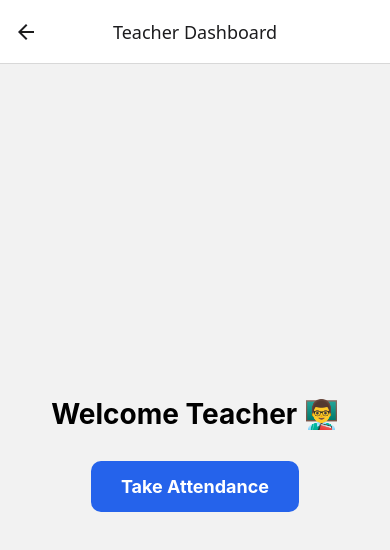
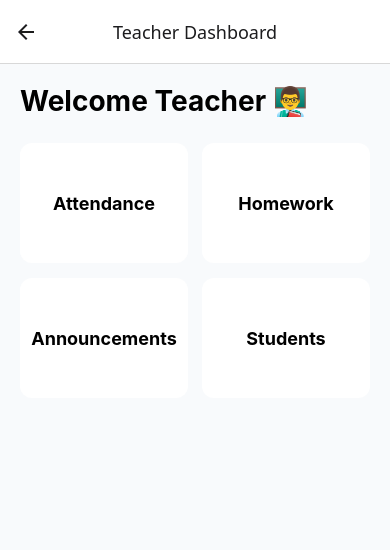
Before and after one commit to kranthinaremsetti/SunSchoolApp, a React Native app: screen /TeacherDashboard in a window 390 px wide. Shown: the top 550 px of the page. Built offline with nearby package versions, Linux system fonts and the light colour scheme.

Commit message:
Add fees module and upgrade teacher dashboard

```diff
--- /dev/null
+++ b/src/data/fees.ts
@@ -0,0 +1,23 @@
+export const feesData = [
+  {
+    studentId: 1,
+    totalFee: 30000,
+    paidAmount: 10000,
+    dueAmount: 20000,
+    dueDate: "2026-07-01",
+  },
+  {
+    studentId: 2,
+    totalFee: 30000,
+    paidAmount: 25000,
+    dueAmount: 5000,
+    dueDate: "2026-07-01",
+  },
+  {
+    studentId: 3,
+    totalFee: 30000,
+    paidAmount: 30000,
+    dueAmount: 0,
+    dueDate: "2026-07-01",
+  },
+];
--- a/src/navigation/AppNavigator.tsx
+++ b/src/navigation/AppNavigator.tsx
@@ -10,6 +10,10 @@ import AnnouncementsScreen from "../screens/AnnouncementsScreen";
 import HomeworkScreen from "../screens/HomeworkScreen";
 import TeacherAttendanceScreen from "../screens/TeacherAttendanceScreen";
 import NotificationScreen from "../screens/NotificationScreen";
+import FeesScreen from "../screens/FeesScreen";
+import TeacherHomeworkScreen from "../screens/TeacherHomeworkScreen";
+import TeacherAnnouncementScreen from "../screens/TeacherAnnouncementScreen";
+
 const Stack = createNativeStackNavigator();
 
 export default function AppNavigator() {
@@ -65,6 +69,21 @@ export default function AppNavigator() {
         name="Notifications"
         component={NotificationScreen}
       />
+      <Stack.Screen
+        name="Fees"
+        component={FeesScreen}
+      />
+      <Stack.Screen
+        name="TeacherHomework"
+        component={TeacherHomeworkScreen}
+        options={{ title: "Post Homework" }}
+      />
+
+      <Stack.Screen
+        name="TeacherAnnouncement"
+        component={TeacherAnnouncementScreen}
+        options={{ title: "Post Announcement" }}
+      />
       </Stack.Navigator>
     </NavigationContainer>
   );
--- /dev/null
+++ b/src/screens/FeesScreen.tsx
@@ -0,0 +1,125 @@
+import {
+  View,
+  Text,
+  StyleSheet,
+  TouchableOpacity,
+  Alert,
+} from "react-native";
+
+import { feesData } from "../data/fees";
+import { currentStudentId } from "../data/session";
+
+export default function FeesScreen() {
+  const fee = feesData.find(
+    (f) => f.studentId === currentStudentId
+  );
+
+  if (!fee) {
+    return (
+      <View style={styles.container}>
+        <Text>No fee information found.</Text>
+      </View>
+    );
+  }
+
+  const handlePayment = () => {
+    Alert.alert(
+      "Payment",
+      "Payment Successful (Demo)"
+    );
+  };
+
+  return (
+    <View style={styles.container}>
+      <Text style={styles.title}>
+        Fees Details
+      </Text>
+
+      <View style={styles.card}>
+        <Text style={styles.label}>
+          Total Fee
+        </Text>
+        <Text style={styles.value}>
+          ₹{fee.totalFee}
+        </Text>
+
+        <Text style={styles.label}>
+          Paid Amount
+        </Text>
+        <Text style={styles.value}>
+          ₹{fee.paidAmount}
+        </Text>
+
+        <Text style={styles.label}>
+          Due Amount
+        </Text>
+        <Text style={styles.value}>
+          ₹{fee.dueAmount}
+        </Text>
+
+        <Text style={styles.label}>
+          Due Date
+        </Text>
+        <Text style={styles.value}>
+          {fee.dueDate}
+        </Text>
+
+        <TouchableOpacity
+          style={styles.payButton}
+          onPress={handlePayment}
+        >
+          <Text style={styles.payButtonText}>
+            Pay Now
+          </Text>
+        </TouchableOpacity>
+      </View>
+    </View>
+  );
+}
+
+const styles = StyleSheet.create({
+  container: {
+    flex: 1,
+    padding: 20,
+    backgroundColor: "#F8FAFC",
+  },
+
+  title: {
+    fontSize: 28,
+    fontWeight: "bold",
+    marginBottom: 20,
+  },
+
+  card: {
+    backgroundColor: "white",
+    padding: 20,
+    borderRadius: 12,
+    elevation: 3,
+  },
+
+  label: {
+    fontSize: 18,
+    fontWeight: "bold",
+    marginTop: 10,
+  },
+
+  value: {
+    fontSize: 18,
+    color: "#374151",
+    marginTop: 5,
+  },
+
+  payButton: {
+    backgroundColor: "#16A34A",
+    padding: 15,
+    borderRadius: 10,
+    alignItems: "center",
+    marginTop: 25,
+  },
+
+  payButtonText: {
+    color: "white",
+    fontSize: 18,
+    fontWeight: "bold",
+  },
+});
--- a/src/screens/ParentDashboard.tsx
+++ b/src/screens/ParentDashboard.tsx
@@ -60,6 +60,16 @@ export default function ParentDashboard() {
     onPress={() => navigation.navigate("Homework")}
   >
     <Text style={styles.dashboardText}>Homework</Text>
+  </TouchableOpacity>
+</View>
+<View style={styles.row}>
+  <TouchableOpacity
+    style={styles.singleCard}
+    onPress={() => navigation.navigate("Fees")}
+  >
+    <Text style={styles.dashboardText}>
+      Fees
+    </Text>
   </TouchableOpacity>
 </View>
     </View>
@@ -128,4 +138,14 @@ notificationButtonText: {
   fontSize: 16,
   fontWeight: "bold",
 },
+singleCard: {
+  backgroundColor: "white",
+  width: "100%",
+  height: 120,
+  borderRadius: 12,
+  justifyContent: "center",
+  alignItems: "center",
+  elevation: 3,
+  marginBottom: 15,
+},
 });
--- /dev/null
+++ b/src/screens/TeacherAnnouncementScreen.tsx
@@ -0,0 +1,24 @@
+import { View, Text, StyleSheet } from "react-native";
+
+export default function TeacherAnnouncementScreen() {
+  return (
+    <View style={styles.container}>
+      <Text style={styles.title}>
+        Teacher Announcement Screen
+      </Text>
+    </View>
+  );
+}
+
+const styles = StyleSheet.create({
+  container: {
+    flex: 1,
+    justifyContent: "center",
+    alignItems: "center",
+  },
+
+  title: {
+    fontSize: 28,
+    fontWeight: "bold",
+  },
+});
--- a/src/screens/TeacherDashboard.tsx
+++ b/src/screens/TeacherDashboard.tsx
@@ -1,4 +1,9 @@
-import { View, Text, StyleSheet, TouchableOpacity } from "react-native";
+import {
+  View,
+  Text,
+  StyleSheet,
+  TouchableOpacity,
+} from "react-native";
 import { useNavigation } from "@react-navigation/native";
 
 export default function TeacherDashboard() {
@@ -10,16 +15,56 @@ export default function TeacherDashboard() {
         Welcome Teacher 👨‍🏫
       </Text>
 
+      <View style={styles.row}>
         <TouchableOpacity
-        style={styles.button}
+          style={styles.card}
           onPress={() =>
-          navigation.navigate("TeacherAttendance")
+            navigation.navigate(
+              "TeacherAttendance"
+            )
           }
         >
-        <Text style={styles.buttonText}>
-          Take Attendance
+          <Text style={styles.cardText}>
+            Attendance
           </Text>
         </TouchableOpacity>
+
+        <TouchableOpacity
+          style={styles.card}
+          onPress={() =>
+            navigation.navigate(
+              "TeacherHomework"
+            )
+          }
+        >
+          <Text style={styles.cardText}>
+            Homework
+          </Text>
+        </TouchableOpacity>
+      </View>
+
+      <View style={styles.row}>
+        <TouchableOpacity
+          style={styles.card}
+          onPress={() =>
+            navigation.navigate(
+              "TeacherAnnouncement"
+            )
+          }
+        >
+          <Text style={styles.cardText}>
+            Announcements
+          </Text>
+        </TouchableOpacity>
+
+        <TouchableOpacity
+          style={styles.card}
+        >
+          <Text style={styles.cardText}>
+            Students
+          </Text>
+        </TouchableOpacity>
+      </View>
     </View>
   );
 }
@@ -27,25 +72,33 @@ export default function TeacherDashboard() {
 const styles = StyleSheet.create({
   container: {
     flex: 1,
-    justifyContent: "center",
-    alignItems: "center",
+    padding: 20,
+    backgroundColor: "#F8FAFC",
   },
 
   title: {
     fontSize: 28,
     fontWeight: "bold",
-    marginBottom: 30,
+    marginBottom: 25,
   },
 
-  button: {
-    backgroundColor: "#2563EB",
-    paddingHorizontal: 30,
-    paddingVertical: 15,
-    borderRadius: 10,
+  row: {
+    flexDirection: "row",
+    justifyContent: "space-between",
+    marginBottom: 15,
   },
 
-  buttonText: {
-    color: "white",
+  card: {
+    backgroundColor: "white",
+    width: "48%",
+    height: 120,
+    borderRadius: 12,
+    justifyContent: "center",
+    alignItems: "center",
+    elevation: 3,
+  },
+
+  cardText: {
     fontSize: 18,
     fontWeight: "bold",
   },
--- /dev/null
+++ b/src/screens/TeacherHomeworkScreen.tsx
@@ -0,0 +1,24 @@
+import { View, Text, StyleSheet } from "react-native";
+
+export default function TeacherHomeworkScreen() {
+  return (
+    <View style={styles.container}>
+      <Text style={styles.title}>
+        Teacher Homework Screen
+      </Text>
+    </View>
+  );
+}
+
+const styles = StyleSheet.create({
+  container: {
+    flex: 1,
+    justifyContent: "center",
+    alignItems: "center",
+  },
+
+  title: {
+    fontSize: 28,
+    fontWeight: "bold",
+  },
+});
```
Lines whose indentation alone changed are shown as unchanged.
